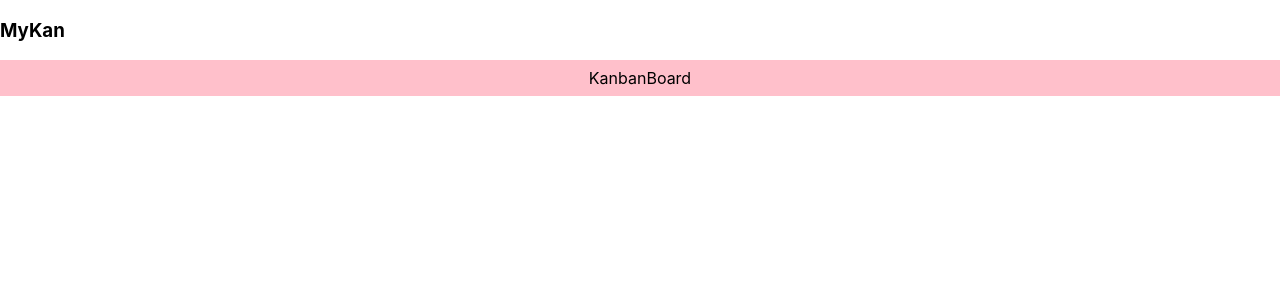
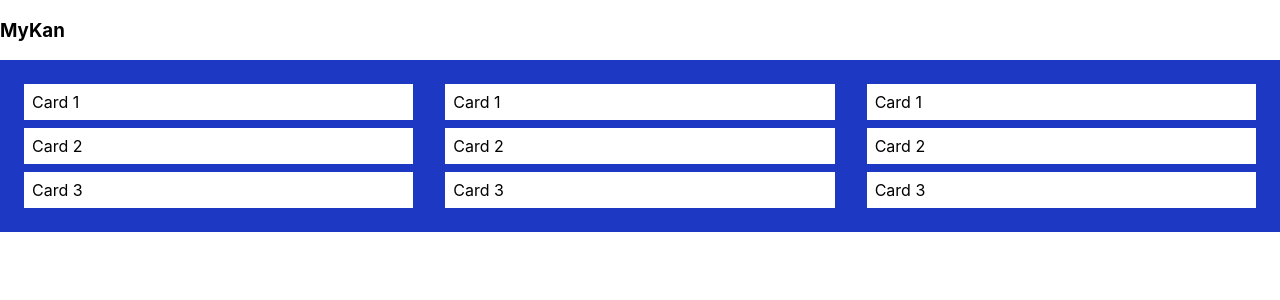
Before and after one commit to angeline-tech/myKanSpike, a React (Create React App) app: page / in a window 1280 px wide. Shown: the top 300 px of the page. Built offline with nearby package versions, Linux system fonts and the light colour scheme.

Commit message:
simple setup

```diff
--- a/src/app/App.js
+++ b/src/app/App.js
@@ -3,7 +3,6 @@ import styled from 'styled-components';
 import Layout, { Content, Header } from 'antd/lib/layout/layout';
 import {colours} from '../common/colours';
 import KanBanBoard from '../components/kanban/board'
-import TitleSection from '../components/title';
 
 const StyledLayout = styled(Layout)`
   /* We can't use "height: 100vh; width: 100vw;" here.
--- a/src/common/types/kanban.js
+++ b/src/common/types/kanban.js
@@ -0,0 +1,5 @@
+export const TASK_STATUS = {
+    "Backlog":1,
+    "Today":2,
+    "Complete":3
+}
--- a/src/components/kanban/board.js
+++ b/src/components/kanban/board.js
@@ -1,5 +1,6 @@
 import styled from "styled-components"
 import KanbanColumn from "./column"
+import { TASK_STATUS } from "./../../common/types/kanban"
 
 const BoardRoot = styled.div`
     min-height: 0;
@@ -7,7 +8,6 @@ const BoardRoot = styled.div`
     min-width: 800px;
     max-width: 1400px;
     margin: auto;
-    background: pink;
 `;
 
 const BoardContent = styled.div`
@@ -21,7 +21,9 @@ const KanbanBoard = () => {
     return(
         <BoardRoot>
             <BoardContent>
-                KanbanBoard
+                {Object.keys(TASK_STATUS).map((status)=>(<KanbanColumn></KanbanColumn>)
+                )}
+
             </BoardContent>
         </BoardRoot>
     )
--- a/src/components/kanban/card.js
+++ b/src/components/kanban/card.js
@@ -1,8 +1,23 @@
-const KanbanCard = () => {
+
+import { Card } from 'antd';
+import styled from 'styled-components';
+
+//this isn't working
+const StyledCard = styled(Card)`
+  margin: 0.5rem;
+  padding: 0.5rem;
+  background-color: ${(props) => (props.isDragging ? '#fafafa' : '#fff')};
+`;
+
+const KanbanCard = (props) => {
+
+
+
     return(
-        <div>
-            KanBanCard
-        </div>
+        <StyledCard
+        isDragging={false}>
+            {props.description}
+        </StyledCard>
     )
 }
 
--- a/src/components/kanban/column.js
+++ b/src/components/kanban/column.js
@@ -1,10 +1,34 @@
+import { Card } from "antd"
+import styled from "styled-components"
 import KanbanCard from "./card"
 
+const ColumnRoot = styled(Card)`
+user-select: none;
+flex: 1;
+margin: 0.5rem;
+display: flex;
+flex-direction: column;
+// To force each flex item to have equal width
+// even if they have long texts with no spaces etc.
+min-width: 0;
+> .ant-card-body {
+  overflow: hidden;
+  height: 100%;
+  padding: 0;
+}
+`;
+
 const KanbanColumn = () => {
+    const card1 = {description:"Card 1", isDragging:true}
+    const card2 = {description:"Card 2", isDragging:false}
+    const card3 = {description:"Card 3", isDragging:true}
+    const cards = [card1,card2,card3]
     return(
-        <div>
-            KanBanColumn
-        </div>
+        <ColumnRoot>
+            {cards.map((card)=>(
+                <KanbanCard {...card}/>
+            ))}
+        </ColumnRoot>
     )
 }
 
--- a/src/components/title.js
+++ /dev/null
@@ -1,10 +0,0 @@
-
-const TitleSection = () => {
-    return(
-        <div>
-            Welcome to MyKan
-        </div>
-    )
-}
-
-export default TitleSection
```
